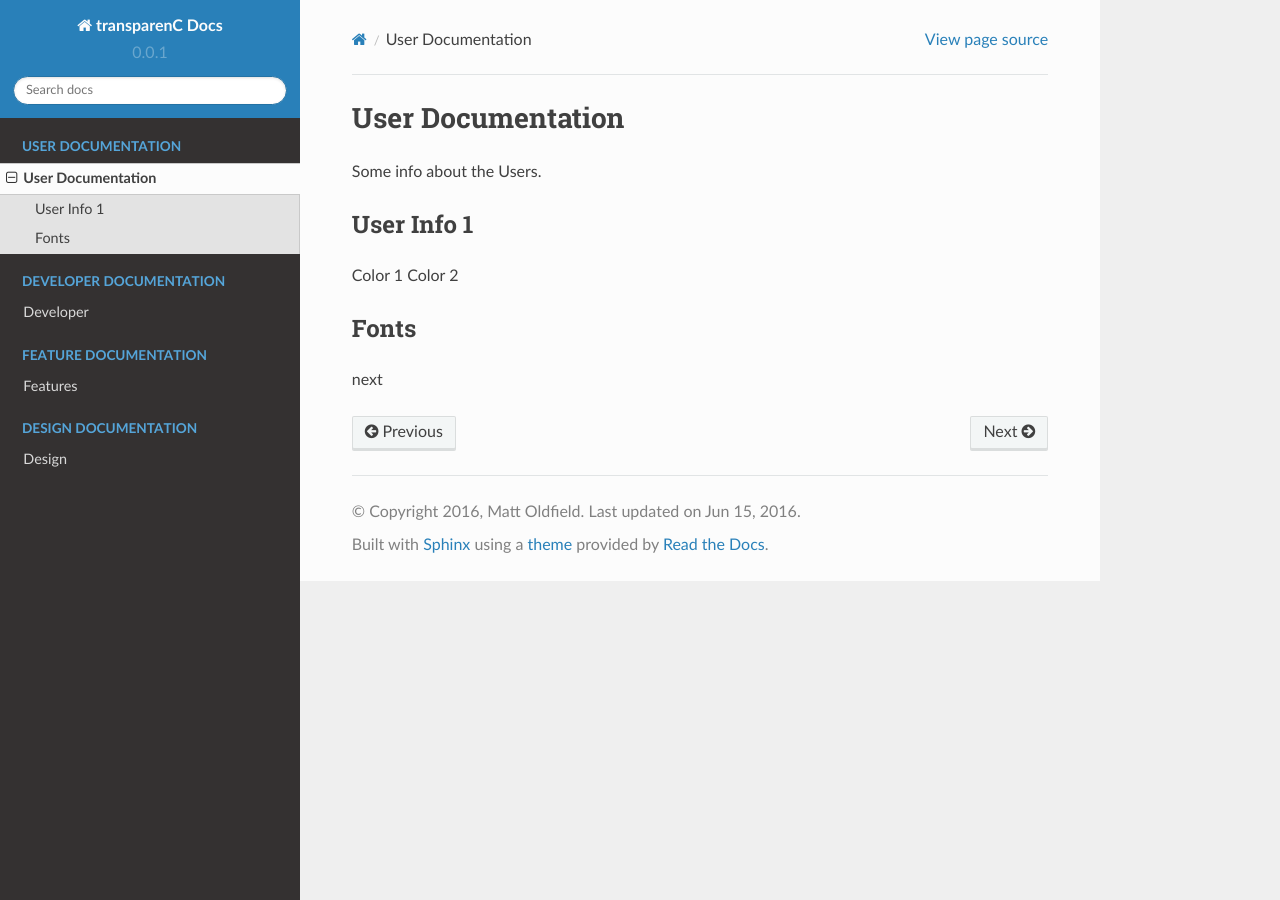
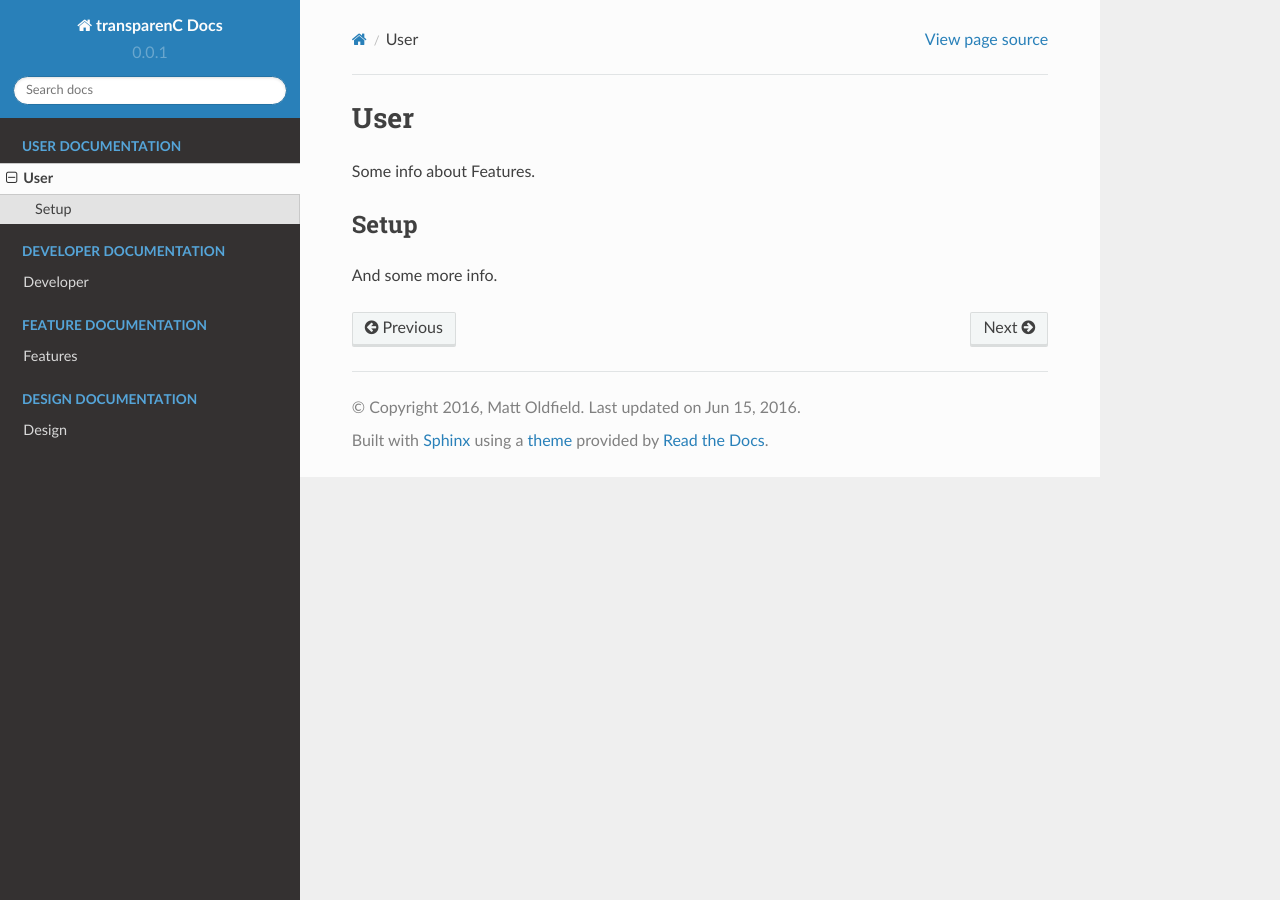
Before and after one commit to asmattic/transparenc-docs, a Sphinx documentation site: the page built from source/user.rst, in a window 1280 px wide. Built offline with Sphinx 7.4.7 and the Read the Docs theme 2.0.0, drawn with Linux system fonts in a browser that asks for light colours.

Commit message:
Still working out TOC

```diff
--- a/source/user.rst
+++ b/source/user.rst
@@ -1,15 +1,9 @@
-User Documentation
+User
 ==================
 
-Some info about the Users.
+Some info about Features.
 
-User Info 1
----------------
+Setup
+-----
 
-Color 1
-Color 2
-
-Fonts
-------
-
-next
+And some more info.
```
